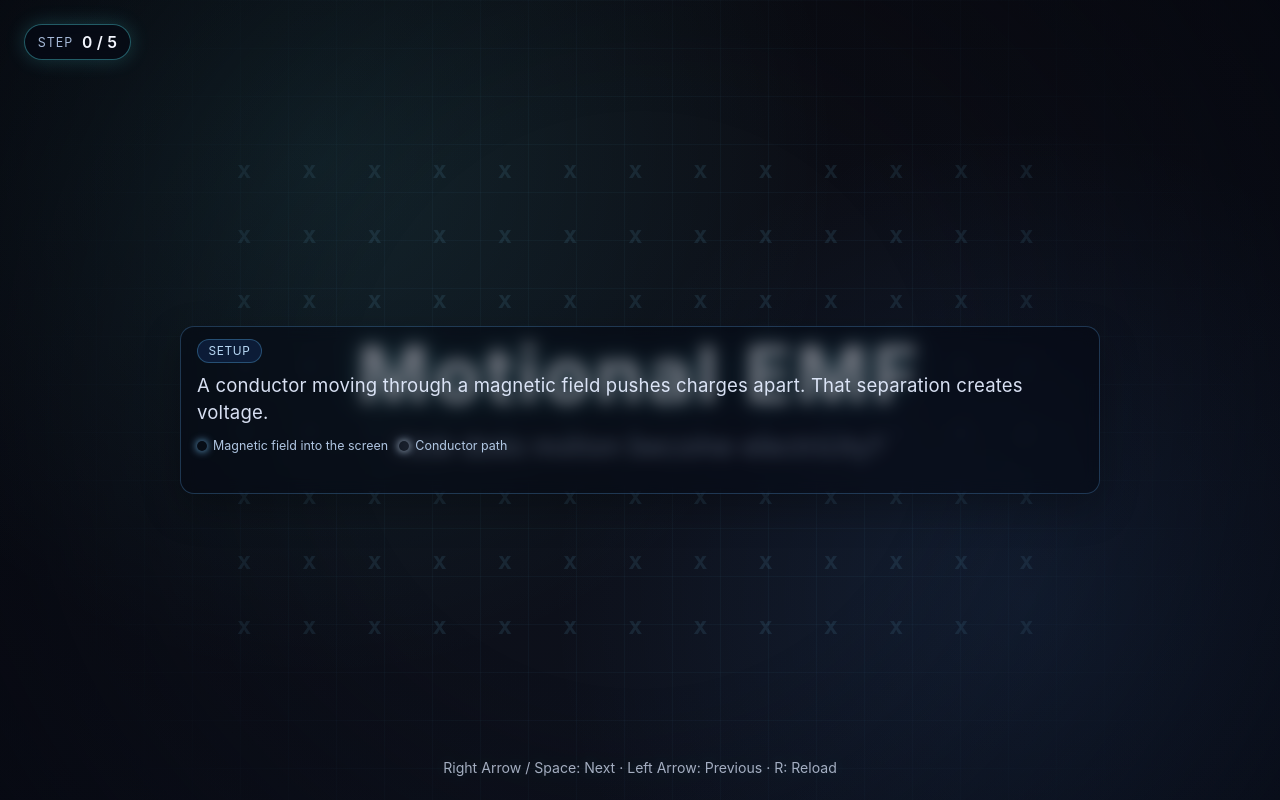
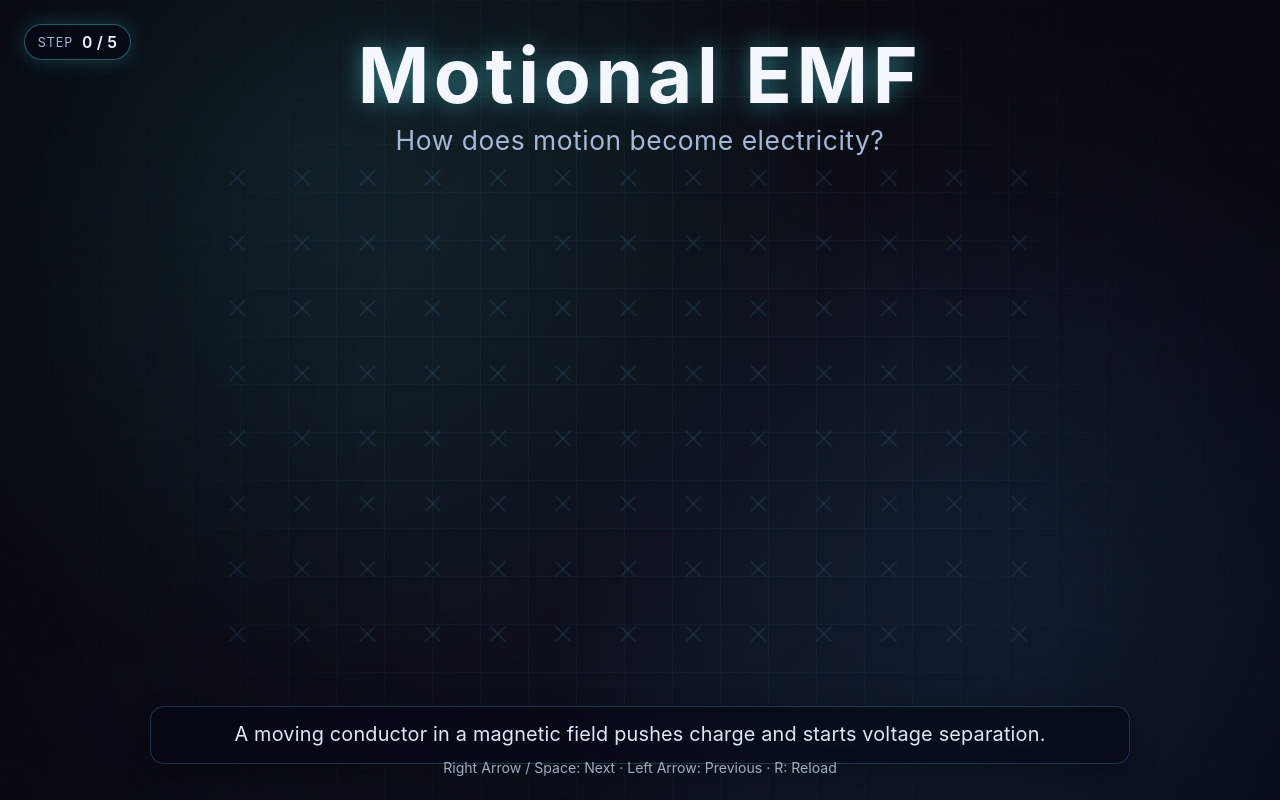
Before and after one commit to thefickleone/ppt3, a website: page index.html in a window 1280 px wide. Drawn offline with Linux system fonts and the light colour scheme.

Commit message:
Refactor: separated animation and explanation layers

```diff
--- a/app.js
+++ b/app.js
@@ -7,68 +7,32 @@
     {
       title: "Motional EMF",
       subtitle: "How does motion become electricity?",
-      caption: "A conductor moving through a magnetic field pushes charges apart. That separation creates voltage.",
-      equationLabel: "Setup",
-      legend: [
-        ["#7cc9ff", "Magnetic field into the screen"],
-        ["#c3d7ef", "Conductor path"]
-      ],
-      note: "Open with a question: motion is mechanical, electricity is electrical. This bridge is Faraday induction in action."
+      explanation: "A moving conductor in a magnetic field pushes charge and starts voltage separation."
     },
     {
       title: "Charge Separation",
       subtitle: "Moving charges are pushed by v x B.",
-      caption: "As the rod moves right, free electrons drift toward one end. One side becomes negative and the other positive.",
-      equationLabel: "Force",
-      legend: [
-        ["#59f3ff", "Electrons (negative charge)"],
-        ["#ff5f6d", "Positive end of rod"]
-      ],
-      note: "Point to the blue and red ends. Emphasize that charge imbalance appears before current flows in a loop."
+      explanation: "Electrons drift to one side of the rod, so one end turns negative and the other positive."
     },
     {
       title: "EMF Creation",
       subtitle: "Potential difference builds across the rod.",
-      caption: "The separated charges create an internal electric field that balances magnetic push at steady speed.",
-      equationLabel: "Motional EMF: ε = Bℓv",
-      legend: [
-        ["#6af2ff", "Electric field inside conductor"],
-        ["#e8f6ff", "Voltage expression"]
-      ],
-      note: "Explain symbols: B magnetic field strength, l rod length in field, v rod speed."
+      explanation: "Motional EMF follows ε = Bℓv: stronger field, longer rod, or faster motion gives more voltage."
     },
     {
       title: "Current Flow",
       subtitle: "A closed loop lets current circulate.",
-      caption: "When the circuit closes, EMF drives charge around the loop. Mechanical work now feeds electrical power.",
-      equationLabel: "Circuit Active",
-      legend: [
-        ["#aac4ff", "Conducting loop"],
-        ["#9af7ff", "Current carriers"]
-      ],
-      note: "Show that current direction is consistent with the induced polarity and loop geometry."
+      explanation: "Once the loop closes, the induced EMF drives continuous current around the circuit."
     },
     {
       title: "Lenz's Law",
       subtitle: "Induced effects oppose the change in flux.",
-      caption: "The induced current generates an opposing magnetic effect, so an external force is required to keep moving.",
-      equationLabel: "Opposition",
-      legend: [
-        ["#8ad8ff", "Opposing force direction"],
-        ["#9af7ff", "Stronger induced current"]
-      ],
-      note: "Stress energy conservation: no free energy. You must do mechanical work against the induced opposition."
+      explanation: "The induced current opposes motion, so extra mechanical work is required to keep the rod moving."
     },
     {
       title: "Applications",
       subtitle: "Mechanical motion powers real electrical loads.",
-      caption: "Generators scale this same principle: rotation through magnetic fields lights homes, labs, and cities.",
-      equationLabel: "Generator Principle",
-      legend: [
-        ["#59f3ff", "Rotating generator element"],
-        ["#ffe58a", "Delivered electrical output"]
-      ],
-      note: "Close by connecting classroom physics to turbines, alternators, and sustainable power systems."
+      explanation: "Generators scale this same physics to convert rotation into power for real electrical systems."
     }
   ];
 
@@ -78,15 +42,11 @@
     title: document.getElementById("title"),
     subtitle: document.getElementById("subtitle"),
     stepValue: document.getElementById("stepValue"),
-    caption: document.getElementById("stepCaption"),
-    equationChip: document.getElementById("equationChip"),
-    legend: document.getElementById("legend"),
-    notesPanel: document.getElementById("notesPanel")
+    explanation: document.getElementById("explanation")
   };
 
   if (
-    !elements.presentation || !elements.svg || !elements.title || !elements.subtitle || !elements.stepValue ||
-    !elements.caption || !elements.equationChip || !elements.legend || !elements.notesPanel
+    !elements.presentation || !elements.svg || !elements.title || !elements.subtitle || !elements.stepValue || !elements.explanation
   ) {
     return;
   }
@@ -101,8 +61,6 @@
     rodBaseX: 140,
     lenzPhase: 0,
     overlayTimer: null,
-    showHelp: false,
-    showNotes: false,
     lastTs: 0,
     reducedMotion: window.matchMedia("(prefers-reduced-motion: reduce)").matches
   };
@@ -156,8 +114,8 @@
     const magneticField = makeAnim(svgEl("g", { id: "magneticField" }), 0.2);
     for (let y = 150; y <= 560; y += 55) {
       for (let x = 260; x <= 940; x += 55) {
-        magneticField.append(svgEl("text", { x, y, class: "magnetic-cross" }));
-        magneticField.lastChild.textContent = "x";
+        magneticField.append(svgEl("line", { x1: String(x - 6), y1: String(y - 6), x2: String(x + 6), y2: String(y + 6), class: "magnetic-cross" }));
+        magneticField.append(svgEl("line", { x1: String(x + 6), y1: String(y - 6), x2: String(x - 6), y2: String(y + 6), class: "magnetic-cross" }));
       }
     }
 
@@ -189,9 +147,6 @@
       );
     }
 
-    const equation = makeAnim(svgEl("text", { id: "equation", x: "600", y: "250", "text-anchor": "middle" }), 0);
-    equation.textContent = "ε = Bℓv";
-
     const circuitPath = makeAnim(
       svgEl("path", {
         id: "circuitPath",
@@ -210,11 +165,7 @@
     }
 
     const lenzGroup = makeAnim(svgEl("g", { id: "lenzGroup" }), 0);
-    lenzGroup.append(
-      svgEl("line", { x1: "820", y1: "255", x2: "690", y2: "255", class: "lenz-arrow", "marker-end": "url(#arrowHead)" }),
-      svgEl("text", { x: "760", y: "235", "text-anchor": "middle", class: "lenz-label" })
-    );
-    lenzGroup.lastChild.textContent = "Opposing force";
+    lenzGroup.append(svgEl("line", { x1: "820", y1: "255", x2: "690", y2: "255", class: "lenz-arrow", "marker-end": "url(#arrowHead)" }));
 
     const generator = makeAnim(svgEl("g", { id: "generator" }), 0);
     generator.append(
@@ -235,7 +186,7 @@
       }
     });
 
-    svg.append(magneticField, circuitPath, currentParticles, electricField, equation, lenzGroup, rodGroup, generator, skyline);
+    svg.append(magneticField, circuitPath, currentParticles, electricField, lenzGroup, rodGroup, generator, skyline);
 
     return {
       magneticField,
@@ -244,7 +195,6 @@
       posCap,
       electronNodes,
       electricField,
-      equation,
       circuitPath,
       currentParticles,
       particles,
@@ -264,33 +214,9 @@
     state.overlayTimer = window.setTimeout(() => {
       elements.title.textContent = copy.title;
       elements.subtitle.textContent = copy.subtitle;
-      elements.caption.textContent = copy.caption;
-      elements.equationChip.textContent = copy.equationLabel;
-      elements.notesPanel.textContent = copy.note;
-      renderLegend(copy.legend);
+      elements.explanation.textContent = copy.explanation;
       elements.presentation.classList.remove("overlay-out");
     }, state.reducedMotion ? 0 : 170);
-  }
-
-  function renderLegend(items) {
-    const frag = document.createDocumentFragment();
-    items.forEach(([color, label]) => {
-      const key = document.createElement("span");
-      key.className = "key";
-      const dot = document.createElement("span");
-      dot.className = "dot";
-      dot.style.color = color;
-      const text = document.createElement("span");
-      text.textContent = label;
-      key.append(dot, text);
-      frag.append(key);
-    });
-    elements.legend.replaceChildren(frag);
-  }
-
-  function syncAuxPanels() {
-    elements.presentation.classList.toggle("show-help", state.showHelp);
-    elements.presentation.classList.toggle("hide-notes", !state.showNotes);
   }
 
   function setStep(nextStep, instant = false) {
@@ -298,7 +224,6 @@
     if (clamped === state.step && !instant) return;
 
     const token = ++state.transitionToken;
-    scene.equation.classList.remove("pulse");
     scene.skyline.classList.remove("lights-on");
     scene.circuitPath.classList.remove("drawn");
     elements.presentation.classList.add("scene-transitioning");
@@ -306,7 +231,6 @@
     // Transition-out phase keeps continuity but reduces visual clutter.
     if (!instant) {
       scene.electricField.style.opacity = "0";
-      scene.equation.style.opacity = "0";
       scene.lenzGroup.style.opacity = "0";
       scene.generator.style.opacity = state.step === 5 ? "0.35" : scene.generator.style.opacity;
       scene.skyline.style.opacity = state.step === 5 ? "0.25" : scene.skyline.style.opacity;
@@ -344,7 +268,6 @@
     reveal(scene.magneticField, levels.magnetic ?? 0.18, 0);
     reveal(scene.rodGroup, levels.rod ?? 0, 70);
     reveal(scene.electricField, levels.electric ?? 0, 120);
-    reveal(scene.equation, levels.equation ?? 0, 180);
     reveal(scene.circuitPath, levels.circuit ?? 0, 140);
     reveal(scene.currentParticles, levels.current ?? 0, 220);
     reveal(scene.lenzGroup, levels.lenz ?? 0, 170);
@@ -353,8 +276,7 @@
   }
 
   function resetVisuals() {
-    setFocus({ magnetic: 0.2, rod: 0, electric: 0, equation: 0, circuit: 0, current: 0, lenz: 0, generator: 0, skyline: 0 });
-    scene.equation.classList.remove("pulse");
+    setFocus({ magnetic: 0.2, rod: 0, electric: 0, circuit: 0, current: 0, lenz: 0, generator: 0, skyline: 0 });
     scene.circuitPath.classList.remove("drawn");
     scene.skyline.classList.remove("lights-on");
     reveal(scene.negCap, 0, 120);
@@ -384,21 +306,19 @@
 
   function emf() {
     chargeSeparation();
-    setFocus({ magnetic: 0.42, rod: 0.95, electric: 1, equation: 1 });
-    scene.equation.classList.add("pulse");
-    scene.equation.style.transform = "translate(0px, 0px) scale(1.03)";
+    setFocus({ magnetic: 0.42, rod: 0.95, electric: 1 });
   }
 
   function current() {
     emf();
-    setFocus({ magnetic: 0.32, rod: 0.92, electric: 0.8, equation: 1, circuit: 1, current: 1 });
+    setFocus({ magnetic: 0.32, rod: 0.92, electric: 0.8, circuit: 1, current: 1 });
     scene.circuitPath.classList.add("drawn");
     state.currentSpeedTarget = 155;
   }
 
   function lenz() {
     current();
-    setFocus({ magnetic: 0.3, rod: 0.95, electric: 0.74, equation: 0.82, circuit: 1, current: 1, lenz: 1 });
+    setFocus({ magnetic: 0.3, rod: 0.95, electric: 0.74, circuit: 1, current: 1, lenz: 1 });
     state.rodBaseX = 410;
     setTranslate(scene.rodGroup, state.rodBaseX, 320, 0);
     state.currentSpeedTarget = 230;
@@ -406,7 +326,7 @@
 
   function applications() {
     lenz();
-    setFocus({ magnetic: 0.24, rod: 0, electric: 0, equation: 0, circuit: 0.45, current: 1, lenz: 0, generator: 1, skyline: 1 });
+    setFocus({ magnetic: 0.24, rod: 0, electric: 0, circuit: 0.45, current: 1, lenz: 0, generator: 1, skyline: 1 });
     reveal(scene.rodGroup, 0, 120);
     scene.skyline.classList.add("lights-on");
     state.currentSpeedTarget = 280;
@@ -468,20 +388,9 @@
     }
     if (event.code === "KeyR") {
       window.location.reload();
-      return;
-    }
-    if (event.code === "KeyH") {
-      state.showHelp = !state.showHelp;
-      syncAuxPanels();
-      return;
-    }
-    if (event.code === "KeyN") {
-      state.showNotes = !state.showNotes;
-      syncAuxPanels();
     }
   });
 
-  syncAuxPanels();
   setStep(0, true);
   window.requestAnimationFrame(animateFrame);
 })();
--- a/index.html
+++ b/index.html
@@ -26,6 +26,7 @@
       <header id="overlay" class="layer">
         <h1 id="title">Motional EMF</h1>
         <p id="subtitle">How does motion become electricity?</p>
+        <div id="explanation">A conductor moving through a magnetic field separates charge and creates voltage.</div>
       </header>
 
       <aside id="ui" class="layer" aria-label="Presentation controls and progress">
@@ -33,16 +34,6 @@
           <span class="label">Step</span>
           <span id="stepValue">0 / 5</span>
         </div>
-        <section id="infoPanel" aria-live="polite">
-          <div id="equationChip" class="chip"></div>
-          <p id="stepCaption"></p>
-          <div id="legend"></div>
-          <div id="notesPanel" class="hidden" aria-label="Presenter notes"></div>
-          <div id="helpPanel">
-            <span>H: toggle help</span>
-            <span>N: toggle notes</span>
-          </div>
-        </section>
         <div id="hint">Right Arrow / Space: Next &middot; Left Arrow: Previous &middot; R: Reload</div>
       </aside>
     </main>
--- a/style.css
+++ b/style.css
@@ -82,11 +82,14 @@ body {
 
 #overlay {
   z-index: 2;
-  display: grid;
-  place-content: center;
+  display: flex;
+  flex-direction: column;
+  align-items: center;
+  justify-content: flex-start;
   text-align: center;
+  padding: clamp(18px, 3vw, 36px);
   pointer-events: none;
-  gap: 0.75rem;
+  gap: 0.35rem;
 }
 
 #title {
@@ -122,92 +125,22 @@ body {
   pointer-events: none;
 }
 
-#infoPanel {
-  align-self: center;
-  width: min(920px, 82vw);
-  display: grid;
-  gap: 0.55rem;
-  padding: 0.8rem 1rem;
-  background: rgba(4, 8, 20, 0.54);
-  border: 1px solid rgba(100, 185, 255, 0.25);
+#explanation {
+  margin-top: auto;
+  width: min(980px, 86vw);
+  padding: 0.85rem 1.05rem;
   border-radius: 14px;
+  border: 1px solid rgba(112, 182, 255, 0.24);
+  background: rgba(4, 8, 20, 0.58);
   backdrop-filter: blur(8px);
-  box-shadow: 0 14px 38px rgba(0, 0, 0, 0.28);
-  transition: opacity 700ms ease, transform 800ms cubic-bezier(0.22, 1, 0.36, 1);
-}
-
-#infoPanel .chip {
-  justify-self: start;
-  padding: 0.25rem 0.65rem;
-  border-radius: 999px;
-  font-size: 0.74rem;
-  letter-spacing: 0.06em;
-  text-transform: uppercase;
-  color: rgba(193, 227, 255, 0.95);
-  border: 1px solid rgba(100, 197, 255, 0.3);
-  background: rgba(17, 38, 76, 0.62);
-}
-
-#stepCaption {
-  margin: 0;
-  font-size: clamp(0.95rem, 1.75vw, 1.16rem);
-  line-height: 1.45;
-  color: rgba(228, 236, 255, 0.95);
+  font-size: clamp(1rem, 1.85vw, 1.24rem);
+  line-height: 1.46;
   letter-spacing: 0.01em;
-}
-
-#legend {
-  display: flex;
-  gap: 0.7rem;
-  flex-wrap: wrap;
-  min-height: 1.4rem;
-}
-
-#legend .key {
-  display: inline-flex;
-  align-items: center;
-  gap: 0.38rem;
-  font-size: 0.78rem;
-  color: rgba(190, 214, 243, 0.92);
-}
-
-#legend .dot {
-  width: 10px;
-  height: 10px;
-  border-radius: 999px;
-  box-shadow: 0 0 8px currentColor;
-}
-
-#notesPanel {
-  margin-top: 0.2rem;
-  padding-top: 0.5rem;
-  border-top: 1px dashed rgba(115, 170, 246, 0.26);
-  font-size: 0.78rem;
-  line-height: 1.45;
-  color: rgba(170, 197, 226, 0.94);
-}
-
-#helpPanel {
-  display: flex;
-  gap: 0.7rem;
-  flex-wrap: wrap;
-  font-size: 0.7rem;
-  letter-spacing: 0.04em;
-  text-transform: uppercase;
-  color: rgba(160, 185, 214, 0.72);
-  opacity: 0;
-  transform: translateY(6px);
-  transition: opacity 420ms ease, transform 420ms ease;
-}
-
-#presentation.show-help #helpPanel {
+  color: rgba(231, 240, 255, 0.96);
+  box-shadow: 0 12px 28px rgba(0, 0, 0, 0.28);
   opacity: 1;
   transform: translateY(0);
-}
-
-#presentation.hide-notes #notesPanel,
-.hidden {
-  display: none;
+  transition: opacity 700ms ease, transform 800ms cubic-bezier(0.22, 1, 0.36, 1), filter 700ms ease;
 }
 
 #progress {
@@ -265,9 +198,10 @@ body {
   filter: blur(5px);
 }
 
-#presentation.overlay-out #infoPanel {
+#presentation.overlay-out #explanation {
   opacity: 0;
   transform: translateY(14px);
+  filter: blur(2px);
 }
 
 .intro-title {
@@ -294,10 +228,9 @@ body {
 }
 
 .magnetic-cross {
-  fill: rgba(124, 212, 255, 0.33);
-  font-size: 20px;
-  font-weight: 600;
-  font-family: "SF Mono", Menlo, Consolas, monospace;
+  stroke: rgba(124, 212, 255, 0.36);
+  stroke-width: 1.5;
+  stroke-linecap: round;
 }
 
 .rod {
@@ -373,11 +306,6 @@ body {
   filter: var(--line-glow);
 }
 
-.lenz-label {
-  fill: #d4e8ff;
-  font-size: 22px;
-}
-
 .generator-ring {
   fill: rgba(89, 243, 255, 0.12);
   stroke: rgba(148, 222, 255, 0.95);
@@ -436,8 +364,7 @@ body {
   .electron,
   #title,
   #subtitle,
-  #infoPanel,
-  #helpPanel,
+  #explanation,
   .circuit,
   .window {
     transition-duration: 0.01ms !important;
```
Also changed, not shown: README.md.
